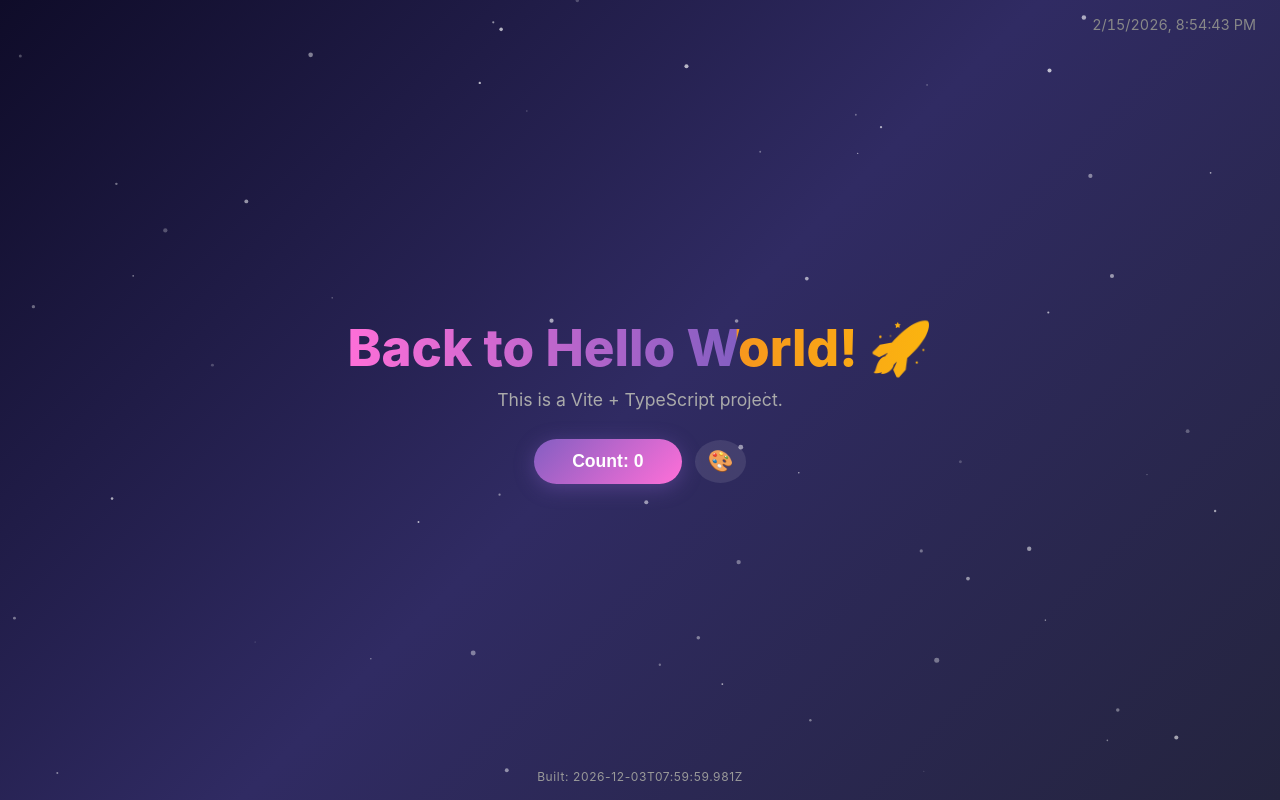
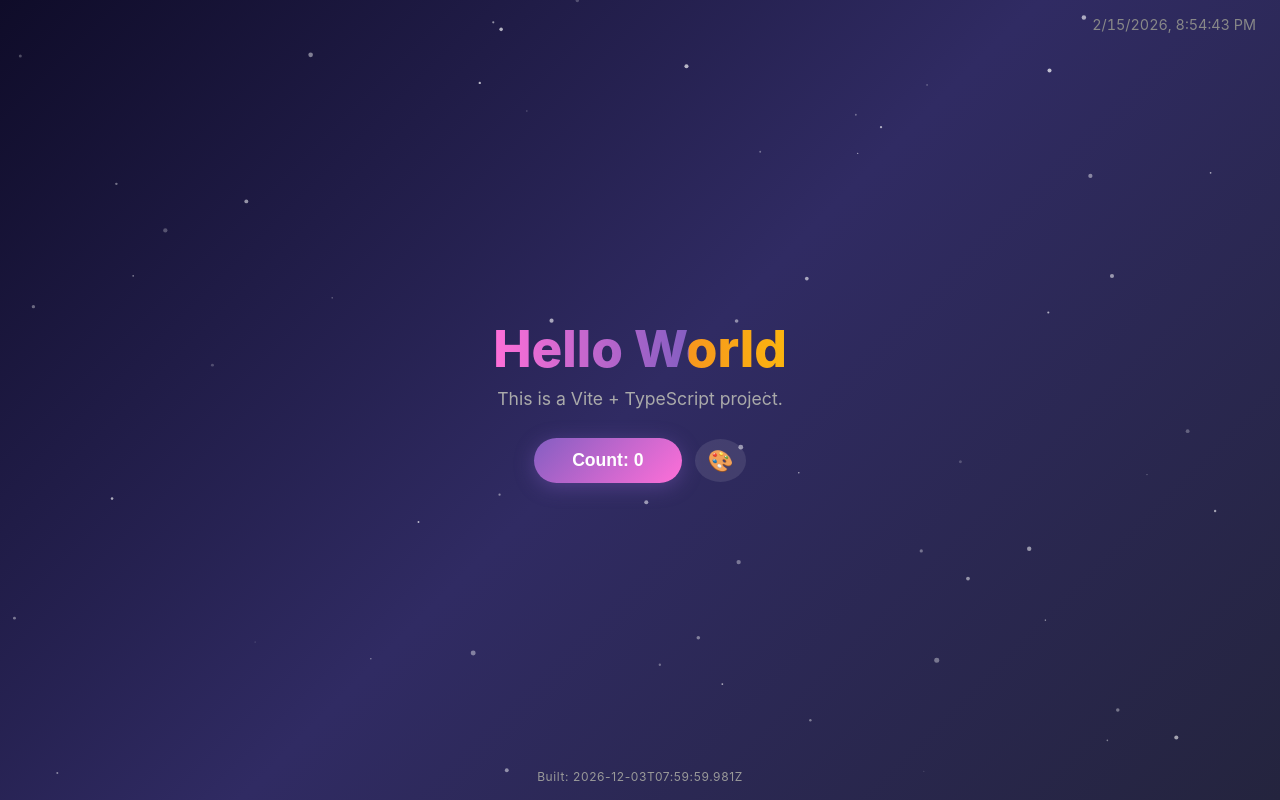
Before and after one commit to etdofreshai/helloworld-typescript, a website built with Vite: page index.html in a window 1280 px wide. Built offline with nearby package versions, Linux system fonts and the light colour scheme.

Commit message:
Change header title to Hello World

```diff
--- a/index.html
+++ b/index.html
@@ -3,7 +3,7 @@
   <head>
     <meta charset="UTF-8" />
     <meta name="viewport" content="width=device-width, initial-scale=1.0" />
-    <title>Back to Hello World</title>
+    <title>Hello World</title>
   </head>
   <body>
     <div id="app"></div>
--- a/src/main.ts
+++ b/src/main.ts
@@ -11,6 +11,7 @@ const themes = [
   'linear-gradient(135deg, #2d1f0f, #b33a00, #ff6a00)',
   'linear-gradient(135deg, #0a2e1f, #0f5132, #198754)',
   'linear-gradient(135deg, #4a0e2e, #8e244d, #d63384)',
+  'linear-gradient(135deg, #1a0533, #4b0082, #00bcd4)',
 ]
 let themeIndex = 0
 
@@ -142,7 +143,7 @@ function render() {
       document.body.appendChild(clock)
     }
     app.innerHTML = `
-      <h1>Back to Hello World! 🚀</h1>
+      <h1>Hello World</h1>
       <p id="typed"></p>
       <div class="button-row">
         <button id="counter" type="button">Count: ${count}</button>
```
